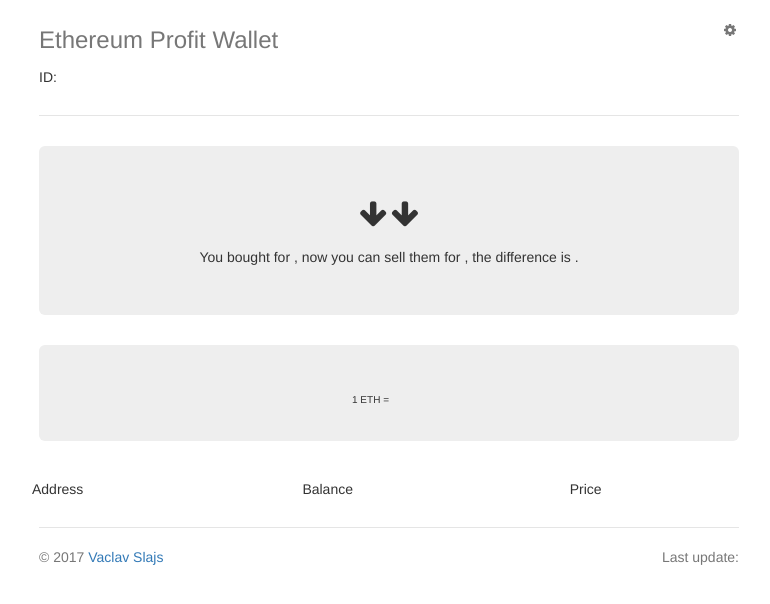
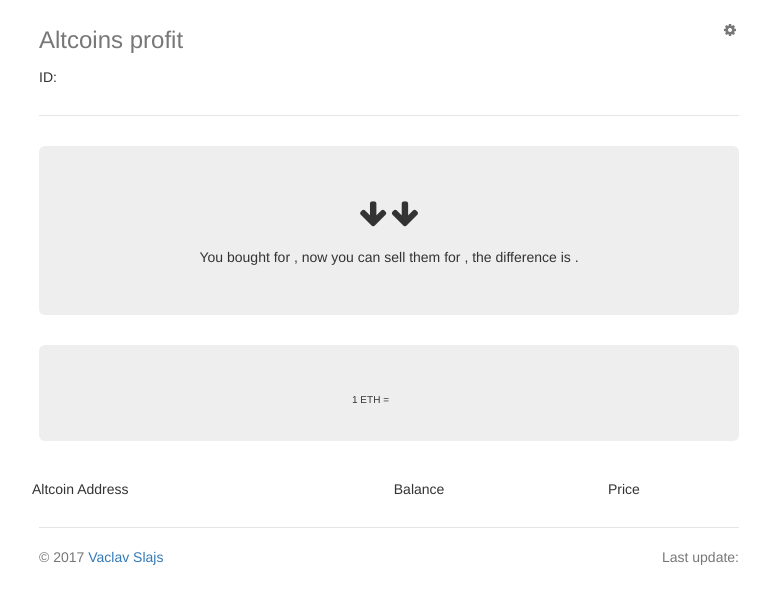
Before and after one commit to VelkyVenik/altcoins-profit, a Flask app: page /1 in a window 1280 px wide. Shown: the top 604 px of the page, without its empty margins (251-1021 px from the left). Run offline with Flask 2, Linux system fonts and the light colour scheme; some libraries are stand-ins or nearby versions.

Commit message:
Web page tweaks

```diff
--- a/templates/index.html
+++ b/templates/index.html
@@ -26,7 +26,7 @@
     <div class="container">
         <div class="header clearfix">
             <a class="pull-right text-muted" href="#" data-toggle="modal" data-target="#settings_modal"><i class="fa fa-cog fa-spin-hover fa-fw" aria-hidden="true"></i></a>
-            <h3 class="text-muted">Ethereum Profit Wallet</h3>
+            <h3 class="text-muted">Altcoins profit</h3>
             <h5>ID: <a id="wallet_link"><span id="wallet_id"></span></a></h5>
         </div>
 
@@ -53,7 +53,7 @@
             <table class='table'>
                 <thead>
                     <tr>
-                        <td>Address</td>
+                        <td>Altcoin Address</td>
                         <td>Balance</td>
                         <td>Price</td>
                     </tr>
```
